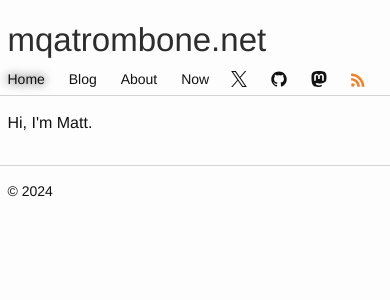
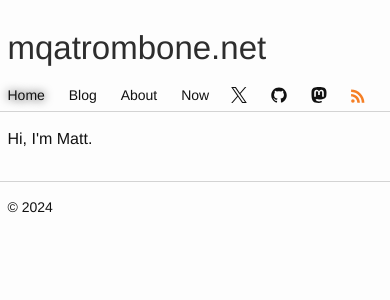
Before and after one commit to mqatrombone/mqatrombone.github.io, a Jekyll site: the page built from index.html, in a window 390 px wide. Shown: the top 300 px of the page. Built offline with Jekyll 4.4.1, drawn with Linux system fonts in a browser that asks for light colours.

Commit message:
Fix link spacing for mobile

```diff
--- a/_sass/_base.scss
+++ b/_sass/_base.scss
@@ -100,6 +100,8 @@ a {
         color: $text-color;
         text-decoration: underline;
     }
+
+    padding-block: 8px;
 }
 
 
```
